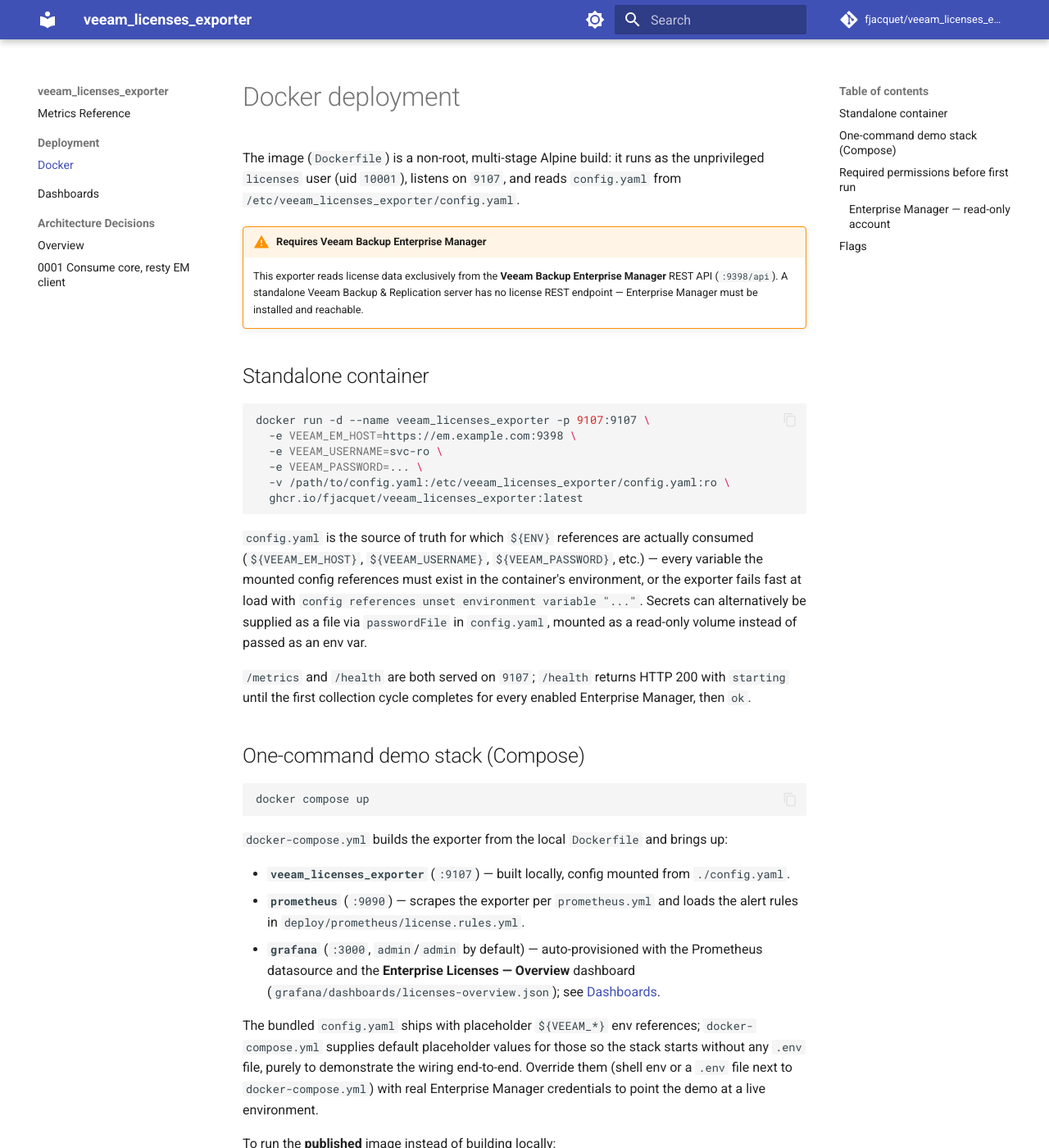
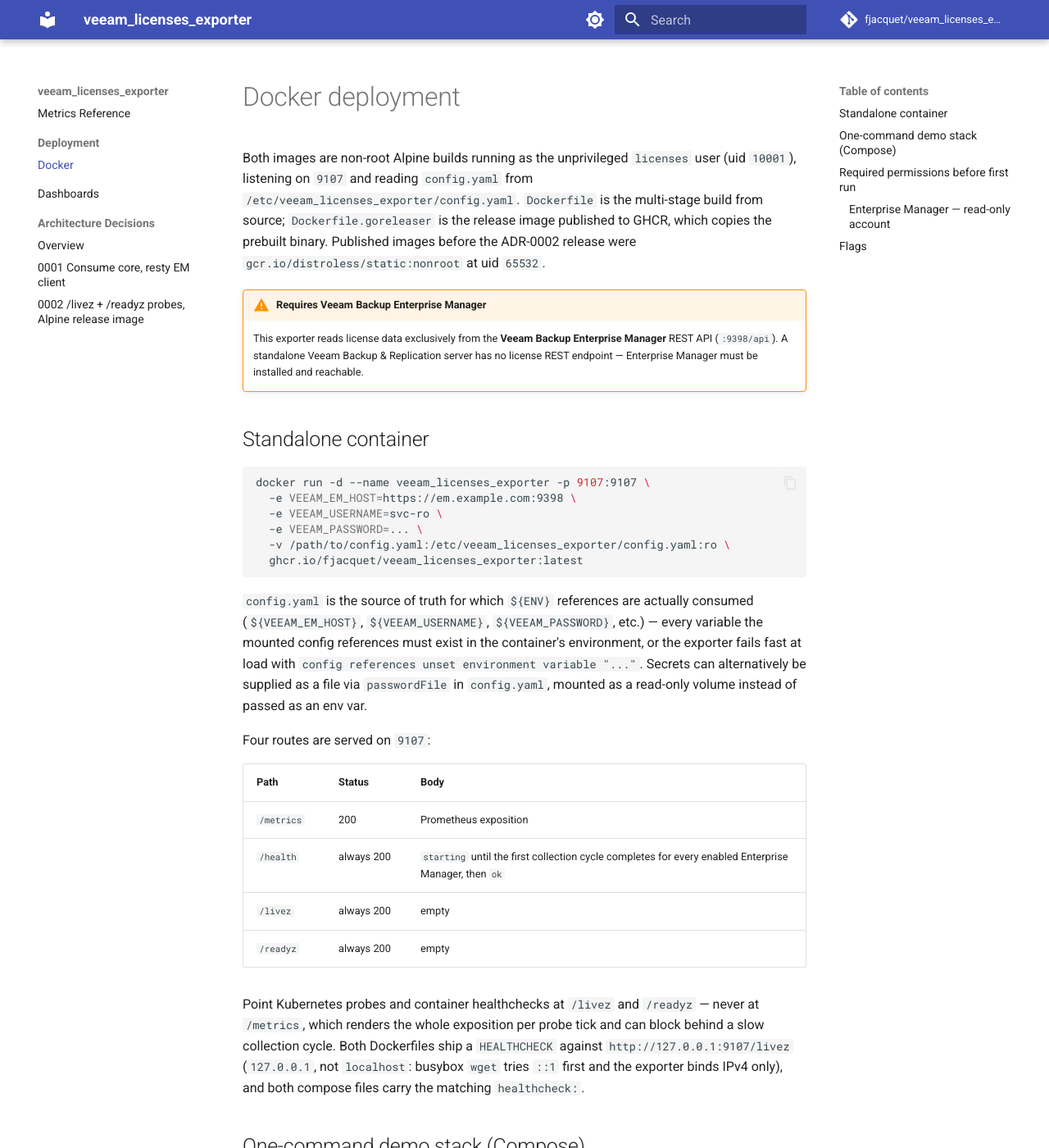
Before and after one commit to fjacquet/veeam_licenses_exporter, an MkDocs documentation site: the page built from docs/deployment/docker.md, in a window 1280 px wide and 1400 px high. Shown: the whole window at 82% size. Built offline with MkDocs 1.6.1 and Material for MkDocs 9.7.7, drawn with Linux system fonts in a browser that asks for light colours; comment, search, counter and statistics services are not loaded.

Commit message:
docs: ADR-0002 for the probes + Alpine release image, changelog, doc sweep
Co-Authored-By: Claude Opus 5 <noreply@anthropic.com>

```diff
--- a/docs/deployment/docker.md
+++ b/docs/deployment/docker.md
@@ -1,8 +1,11 @@
 # Docker deployment
 
-The image (`Dockerfile`) is a non-root, multi-stage Alpine build: it runs as the
-unprivileged `licenses` user (uid `10001`), listens on `9107`, and reads `config.yaml` from
-`/etc/veeam_licenses_exporter/config.yaml`.
+Both images are non-root Alpine builds running as the unprivileged `licenses`
+user (uid `10001`), listening on `9107` and reading `config.yaml` from
+`/etc/veeam_licenses_exporter/config.yaml`. `Dockerfile` is the multi-stage build
+from source; `Dockerfile.goreleaser` is the release image published to GHCR,
+which copies the prebuilt binary. Published images before the ADR-0002 release
+were `gcr.io/distroless/static:nonroot` at uid `65532`.
 
 !!! warning "Requires Veeam Backup Enterprise Manager"
     This exporter reads license data exclusively from the **Veeam Backup Enterprise
@@ -27,9 +30,21 @@ fast at load with `config references unset environment variable "..."`. Secrets
 alternatively be supplied as a file via `passwordFile` in `config.yaml`, mounted as a
 read-only volume instead of passed as an env var.
 
-`/metrics` and `/health` are both served on `9107`; `/health` returns HTTP 200 with
-`starting` until the first collection cycle completes for every enabled Enterprise Manager,
-then `ok`.
+Four routes are served on `9107`:
+
+| Path | Status | Body |
+|---|---|---|
+| `/metrics` | 200 | Prometheus exposition |
+| `/health` | always 200 | `starting` until the first collection cycle completes for every enabled Enterprise Manager, then `ok` |
+| `/livez` | always 200 | empty |
+| `/readyz` | always 200 | empty |
+
+Point Kubernetes probes and container healthchecks at `/livez` and `/readyz` —
+never at `/metrics`, which renders the whole exposition per probe tick and can
+block behind a slow collection cycle. Both Dockerfiles ship a `HEALTHCHECK`
+against `http://127.0.0.1:9107/livez` (`127.0.0.1`, not `localhost`: busybox
+`wget` tries `::1` first and the exporter binds IPv4 only), and both compose
+files carry the matching `healthcheck:`.
 
 ## One-command demo stack (Compose)
 
--- a/mkdocs.yml
+++ b/mkdocs.yml
@@ -46,6 +46,7 @@ nav:
   - Architecture Decisions:
       - Overview: adr/index.md
       - 0001 Consume core, resty EM client: adr/0001-consume-core-resty-em.md
+      - 0002 /livez + /readyz probes, Alpine release image: adr/0002-livez-readyz-probes-and-alpine-release-image.md
 
 extra:
   version: v0.1.0
```
Also changed, not shown: CHANGELOG.md (+23 -0 lines), README.md (+1 -0 lines), docs/adr/0002-livez-readyz-probes-and-alpine-release-image.md (added, +61 -0 lines), docs/adr/index.md (+3 -2 lines).
